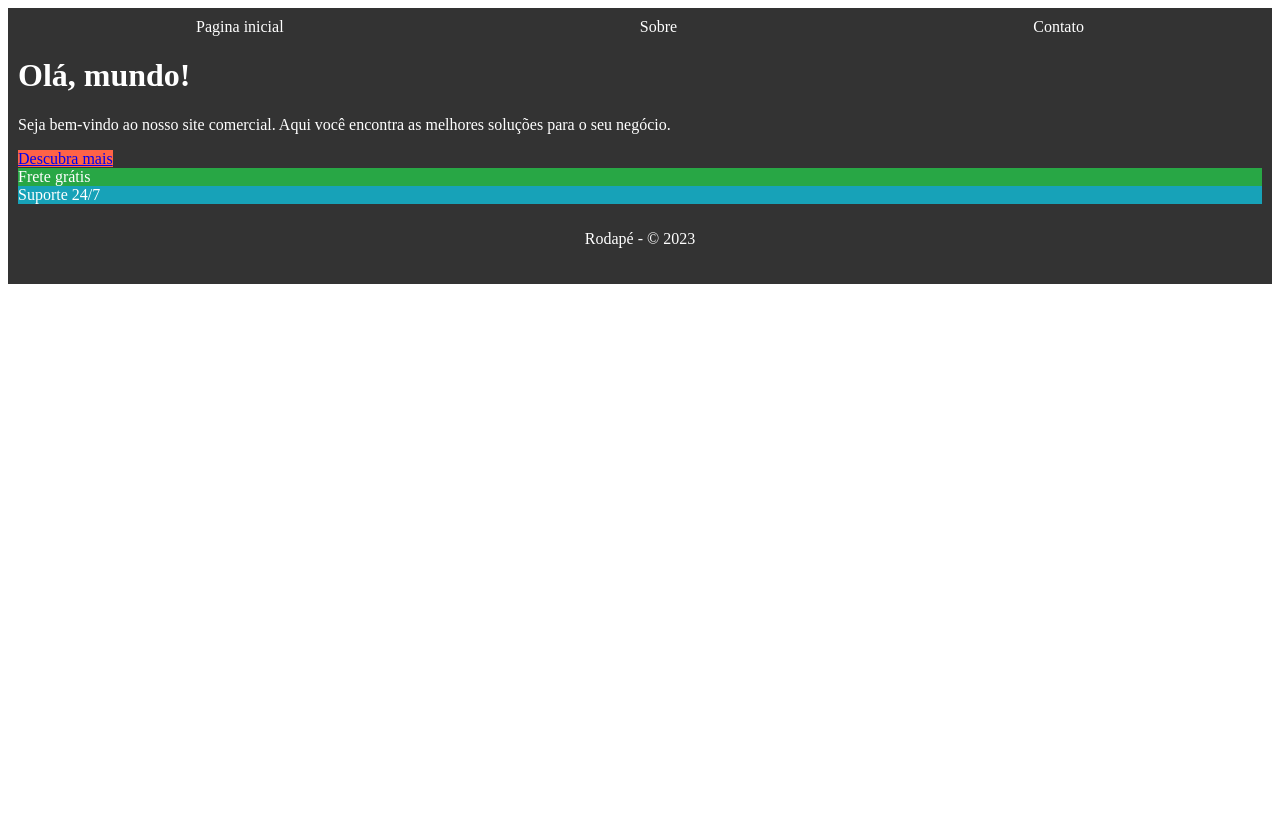
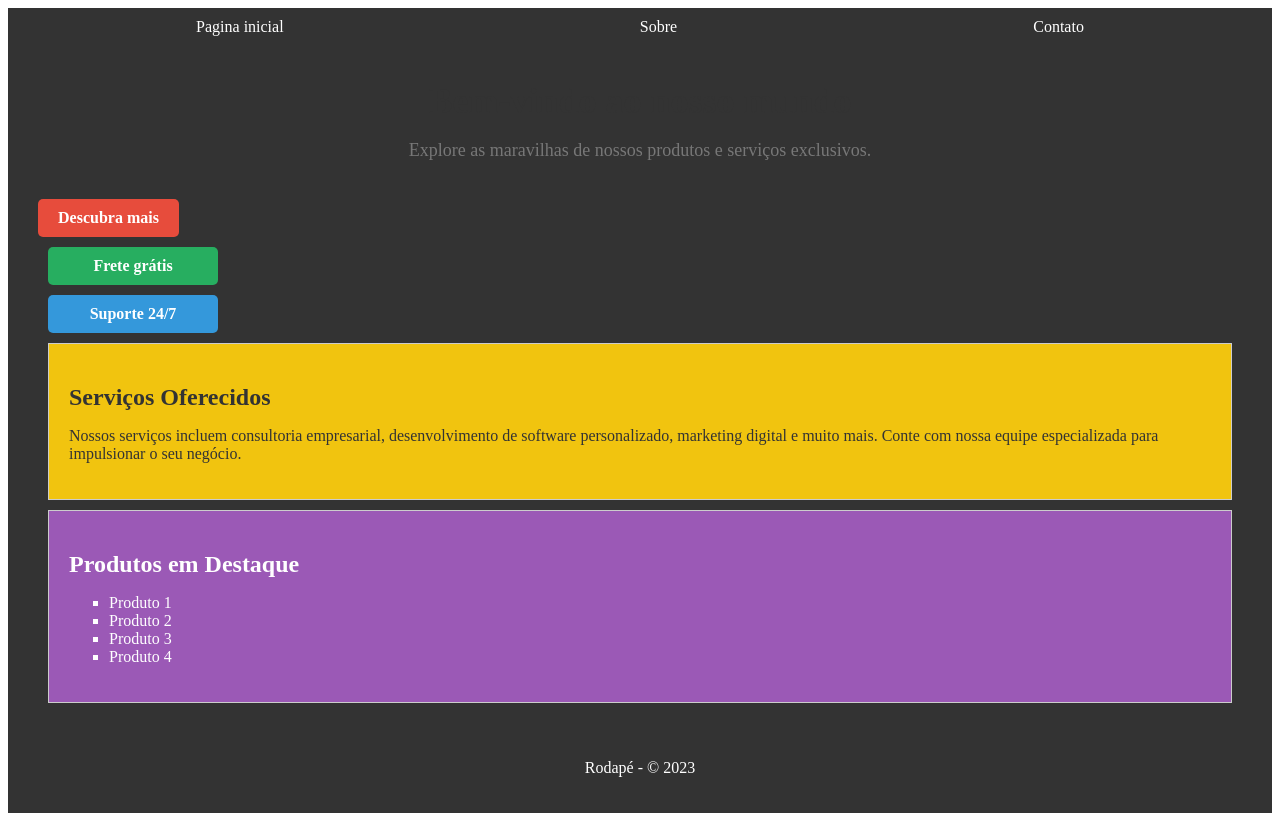
Before and after one commit to RodrigoXavierDev/meuprojeto, a Flask app: page / in a window 1280 px wide. Before the commit the page ends 284 px from the top, so only its background shows below. Run offline with Flask 3, Linux system fonts and the light colour scheme.

Commit message:
adições com gpt

```diff
--- /dev/null
+++ b/app/static/css/estilo.css
@@ -0,0 +1,112 @@
+/* Estilos para o menu e o footer */
+header {
+    background-color: #333;
+    color: #fff;
+    padding: 10px;
+}
+
+nav {
+    display: flex;
+    justify-content: space-around;
+    align-items: center;
+}
+
+nav a {
+    color: #fff;
+    text-decoration: none;
+    margin: 0 10px;
+}
+
+nav a:hover {
+    text-decoration: underline;
+}
+
+.container {
+    padding: 20px;
+}
+
+section {
+    padding: 20px;
+    border: 1px solid #ccc;
+    margin: 10px;
+}
+
+footer {
+    background-color: #333;
+    color: #fff;
+    padding: 10px;
+    text-align: center;
+}
+
+/* Estilos adicionais para a página inicial */
+.title {
+    font-size: 36px;
+    color: #333;
+    text-align: center;
+    margin-bottom: 10px;
+}
+
+.description {
+    font-size: 18px;
+    color: #777;
+    text-align: center;
+}
+
+.feature {
+    padding: 10px;
+    color: #fff;
+    text-align: center;
+    font-weight: bold;
+    margin: 10px;
+    border-radius: 5px;
+    width: 150px;
+}
+
+.feature-green {
+    background-color: #27ae60; /* Verde */
+}
+
+.feature-blue {
+    background-color: #3498db; /* Azul */
+}
+
+.btn {
+    display: inline-block;
+    padding: 10px 20px;
+    color: #fff;
+    text-decoration: none;
+    border-radius: 5px;
+    margin-top: 20px;
+    font-weight: bold;
+    background-color: #e74c3c; /* Vermelho */
+    transition: background-color 0.3s;
+}
+
+.btn:hover {
+    background-color: #c0392b; /* Vermelho mais escuro */
+}
+
+.services {
+    background-color: #f1c40f; /* Amarelo */
+    color: #333;
+}
+
+.services h2 {
+    color: #333;
+    margin-bottom: 10px;
+}
+
+.products {
+    background-color: #9b59b6; /* Roxo */
+    color: #fff;
+}
+
+.products h2 {
+    color: #fff;
+    margin-bottom: 10px;
+}
+
+.products li {
+    color: #fff;
+    list-style-type: square;
+}
--- a/app/templates/base.html
+++ b/app/templates/base.html
@@ -4,43 +4,7 @@
     <meta charset="UTF-8">
     <meta name="viewport" content="width=device-width, initial-scale=1.0">
     <title>{{titulo}}</title>
-    <style>
-        /* Estilos para o menu e o footer (pode ser personalizado conforme necessário) */
-        header {
-            background-color: #333;
-            color: #fff;
-            padding: 10px;
-        }
-
-        nav {
-            display: flex;
-            justify-content: space-around;
-            align-items: center;
-        }
-
-        nav a {
-            color: #fff;
-            text-decoration: none;
-            margin: 0 10px;
-        }
-
-        nav a:hover {
-            text-decoration: underline;
-        }
-
-        section {
-            padding: 20px;
-            border: 1px solid #ccc;
-            margin: 10px;
-        }
-
-        footer {
-            background-color: #333;
-            color: #fff;
-            padding: 10px;
-            text-align: center;
-        }
-    </style>
+    <link rel="stylesheet" href="{{url_for('static',filename='css/estilo.css')}}">
 </head>
 <body>
     <header>
--- a/app/templates/contatos.html
+++ b/app/templates/contatos.html
@@ -1,7 +1,7 @@
 {% extends 'base.html' %}
 {% block conteudo %}
 <section>
-    <h2>Seção 1</h2>
-    <p>Conteúdo da primeira seção.</p>
+    <h2>Contatos:</h2>
+    <p>Email: xavierlrodrigo@gmail.com</p>
 </section>
-{ % endblock % }
+{% endblock %}
--- a/app/templates/index.html
+++ b/app/templates/index.html
@@ -1,12 +1,25 @@
 {% extends 'base.html' %}
 {% block conteudo %}
     <div class="container">
-        <h1>Olá, mundo!</h1>
-        <p>Seja bem-vindo ao nosso site comercial. Aqui você encontra as melhores soluções para o seu negócio.</p>
-        <a href="meu_curriculo.pdf" class="btn" style="background-color: #ff6347;">Descubra mais</a>
-        <div class="feature" style="background-color: #28a745;">Frete grátis</div>
-        <div class="feature" style="background-color: #17a2b8;">Suporte 24/7</div>
+        <h1 class="title">Bem-vindo ao nosso mundo</h1>
+        <p class="description">Explore as maravilhas de nossos produtos e serviços exclusivos.</p>
+        <a href="meu_curriculo.pdf" class="btn">Descubra mais</a>
+        <div class="feature feature-green">Frete grátis</div>
+        <div class="feature feature-blue">Suporte 24/7</div>
+
+        <section class="services">
+            <h2>Serviços Oferecidos</h2>
+            <p>Nossos serviços incluem consultoria empresarial, desenvolvimento de software personalizado, marketing digital e muito mais. Conte com nossa equipe especializada para impulsionar o seu negócio.</p>
+        </section>
+
+        <section class="products">
+            <h2>Produtos em Destaque</h2>
+            <ul>
+                <li>Produto 1</li>
+                <li>Produto 2</li>
+                <li>Produto 3</li>
+                <li>Produto 4</li>
+            </ul>
+        </section>
     </div>
-</body>
-</html>
 {% endblock %}
--- a/app/templates/sobre.html
+++ b/app/templates/sobre.html
@@ -1,7 +1,7 @@
 {% extends 'base.html' %}
 {% block conteudo %}
 <section>
-    <h2>Seção 2</h2>
-    <p>Conteúdo da segunda seção.</p>
+    <h2>Sobre:</h2>
+    <p>Aluno do progrmador de sitemas no Senas Rio Grande do Norte</p>
 </section>
-{ % endblock % }
+{% endblock %}
```
